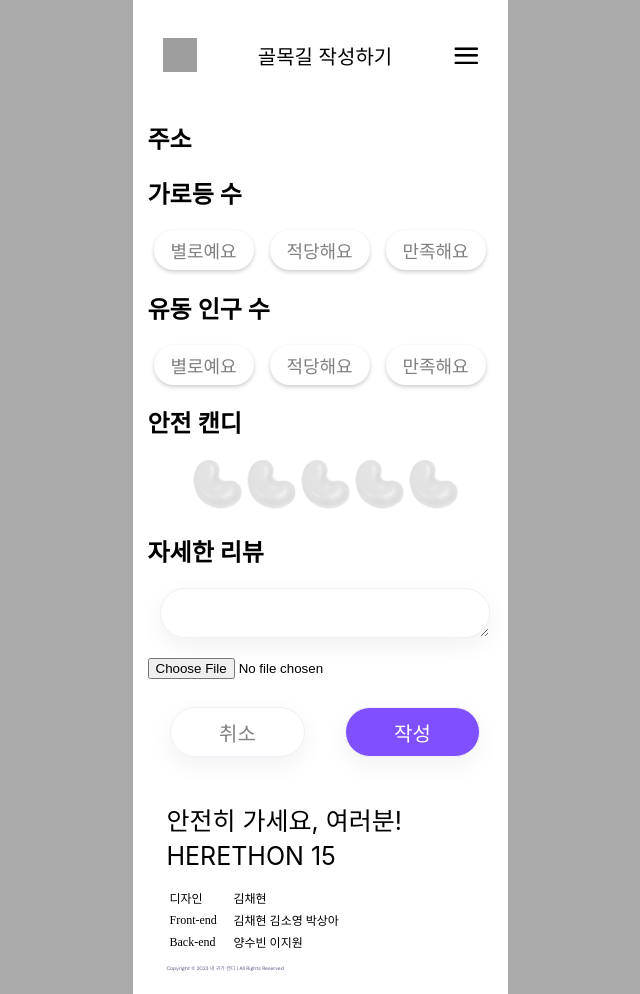
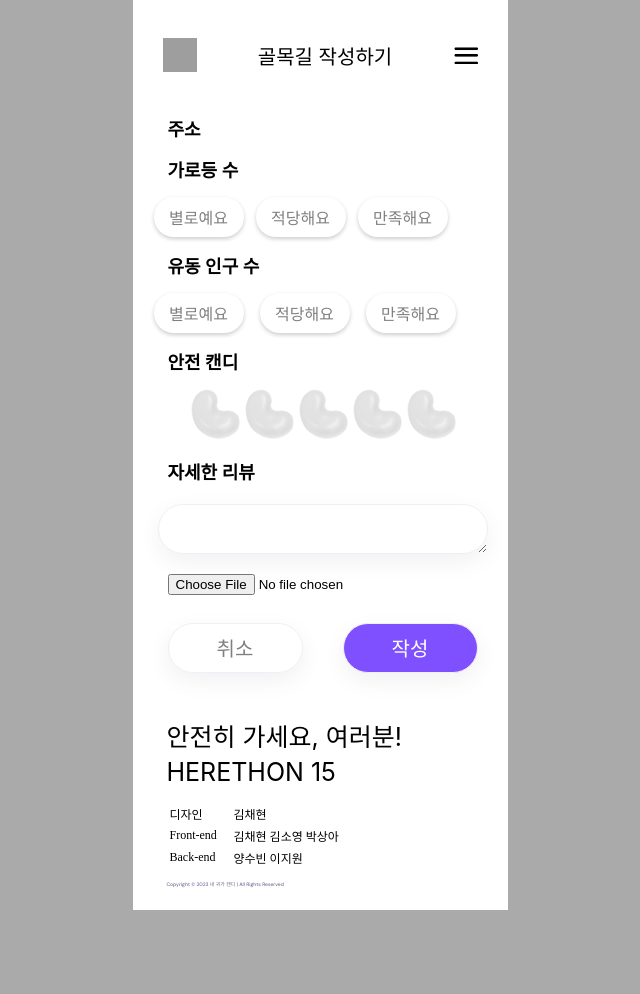
Before and after one commit to 2023-HERETHON/2023-Herethon-15, a Django app: page /markers/edit/ in a window 1280 px wide. Shown: the whole page, without its empty margins (320-960 px from the left). After the commit the page ends 910 px from the top, so only its background shows below. Run offline with Django 3.2, Linux system fonts and the light colour scheme; the visitor is signed in with stand-in values (Sample User, id 1); some libraries are stand-ins or nearby versions; grey boxes are pictures that could not be loaded.

Commit message:
design: marker-edit ui 수정

```diff
--- a/candy/marker/templates/marker/marker-edit.html
+++ b/candy/marker/templates/marker/marker-edit.html
@@ -1,8 +1,8 @@
 {% extends 'base.html' %} {% block content %} {% load static %}
-<div id="sform">
-  <form action="{% url 'marker:marker_edit' %}" id="dform" method="post">
+<div id="sform" >
+  <form action="{% url 'marker:marker_edit' %}" id="dform" method="post" style="with:305px; margin: 0 auto;">
     {% csrf_token %}
-    <h2>주소</h2>
+    <h2 style="font-size:18px; margin-left:20px;">주소</h2>
     <input
       type="text"
       name="latitude"
@@ -19,7 +19,7 @@
       style="display: none"
       required
     />
-    <p id="address_print"></p>
+    <p id="address_print" style="margin-left:18px;"></p>
     <script>
       var urlParams = new URLSearchParams(window.location.search);
       var lat = urlParams.get("lat");
@@ -29,7 +29,7 @@
       document.getElementById("longitude").value = lng;
       document.getElementById("address_print").innerText = address;
     </script>
-    <h2>가로등 수</h2>
+    <h2 style="font-size:18px; margin-left:20px;">가로등 수</h2>
     <input
       type="text"
       name="street_lamp"
@@ -37,17 +37,18 @@
       style="display: none"
       required
     />
-    <button class="my-button" id="bad" onclick="changeButtonColor_bad()">
+    <div style="display:flex; justify-content:beetween-">
+    <button class="my-button" id="bad" onclick="changeButtonColor_bad()" style="width:90px;font-size:16px;">
       별로예요
     </button>
-    <button class="my-button" id="soso" onclick="changeButtonColor_soso()">
+    <button class="my-button" id="soso" onclick="changeButtonColor_soso()" style="width:90px;font-size:16px;">
       적당해요
     </button>
-    <button class="my-button" id="good" onclick="changeButtonColor_good()">
+    <button class="my-button" id="good" onclick="changeButtonColor_good()" style="width:90px;font-size:16px;">
       만족해요
     </button>
-
-    <h2>유동 인구 수</h2>
+    </div>
+    <h2 style="font-size:18px; margin-left:20px;">유동 인구 수</h2>
     <input
       type="text"
       name="population"
@@ -55,16 +56,16 @@
       style="display: none"
       required
     />
-    <button class="my-button" id="bad1" onclick="changeButtonColor_bad1()">
+    <button class="my-button" id="bad1" onclick="changeButtonColor_bad1()" style="width:90px;font-size:16px;">
       별로예요
     </button>
-    <button class="my-button" id="soso1" onclick="changeButtonColor_soso1()">
+    <button class="my-button" id="soso1" onclick="changeButtonColor_soso1()" style="width:90px;font-size:16px;">
       적당해요
     </button>
-    <button class="my-button" id="good1" onclick="changeButtonColor_good1()">
+    <button class="my-button" id="good1" onclick="changeButtonColor_good1()" style="width:90px;font-size:16px;">
       만족해요
     </button>
-    <h2>안전 캔디</h2>
+    <h2 style="font-size:18px; margin-left:20px;">안전 캔디</h2>
     <div>
       <div class="safecandy">
         <input
@@ -113,7 +114,7 @@
       </div>
     </div>
     <div>
-      <h2>자세한 리뷰</h2>
+      <h2 style="font-size:18px; margin-left:20px;">자세한 리뷰</h2>
 
       <textarea
         name="body"
@@ -125,7 +126,7 @@
       </textarea>
 
       <label for="photo-upload" class="upload-button"></label>
-      <input type="file" name="image" id="photo-upload" />
+      <input type="file" name="image" id="photo-upload" style="margin-left:20px;"/>
     </div>
     <br />
     <div style="display: flex; align-items: center; justify-content: center">
```
